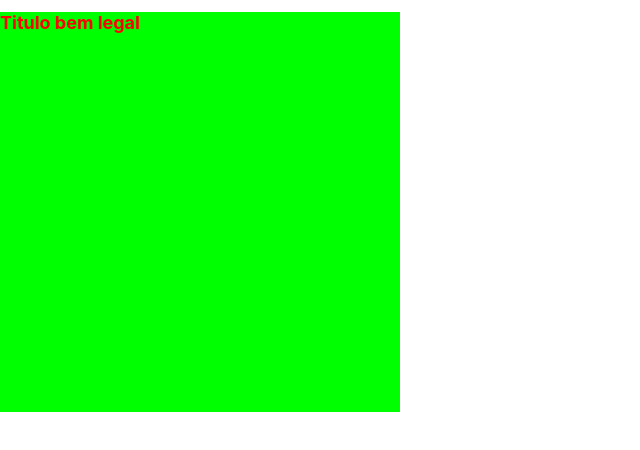
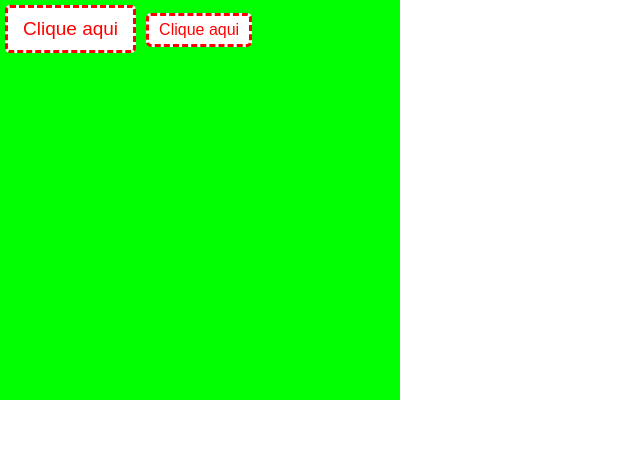
Before and after one commit to pedrosilva08/ReactJS, a React (Create React App) app in the folder react1/: page / in a window 1280 px wide. Shown: the top 450 px of the page, without its empty margins (0-640 px from the left). Built offline with nearby package versions, Linux system fonts and the light colour scheme.

Commit message:
Aplicando herança em components style

```diff
--- a/react1/src/App.js
+++ b/react1/src/App.js
@@ -176,6 +176,7 @@ function App()
 export default App;
 */
 //===============> aula 6 de react(styles) <====================
+/*
 const Site = styled.div`
 width:400px;
 height:400px;
@@ -194,3 +195,34 @@ function App()
   )
 };
 export default App;
+*/
+//===============> aula 7 de react(styles) <====================
+const Site = styled.div`
+width:400px;
+height:400px;
+background-color #00ff00;
+`;
+const Botao = styled.button`
+padding:10px 15px;
+border:3px dashed #ff0000;
+font-size:19px;
+color:#ff0000;
+background-color:#fff;
+margin:5px;
+border-radius:5px;
+`;
+
+const BotaoPequeno  = styled(Botao)`
+  padding:5px 10px;
+  font-size:16px;
+`;
+function App()
+{
+  return (
+    <Site>
+      <Botao>Clique aqui</Botao>
+      <BotaoPequeno>Clique aqui</BotaoPequeno>
+    </Site>
+  )
+};
+export default App;
```
